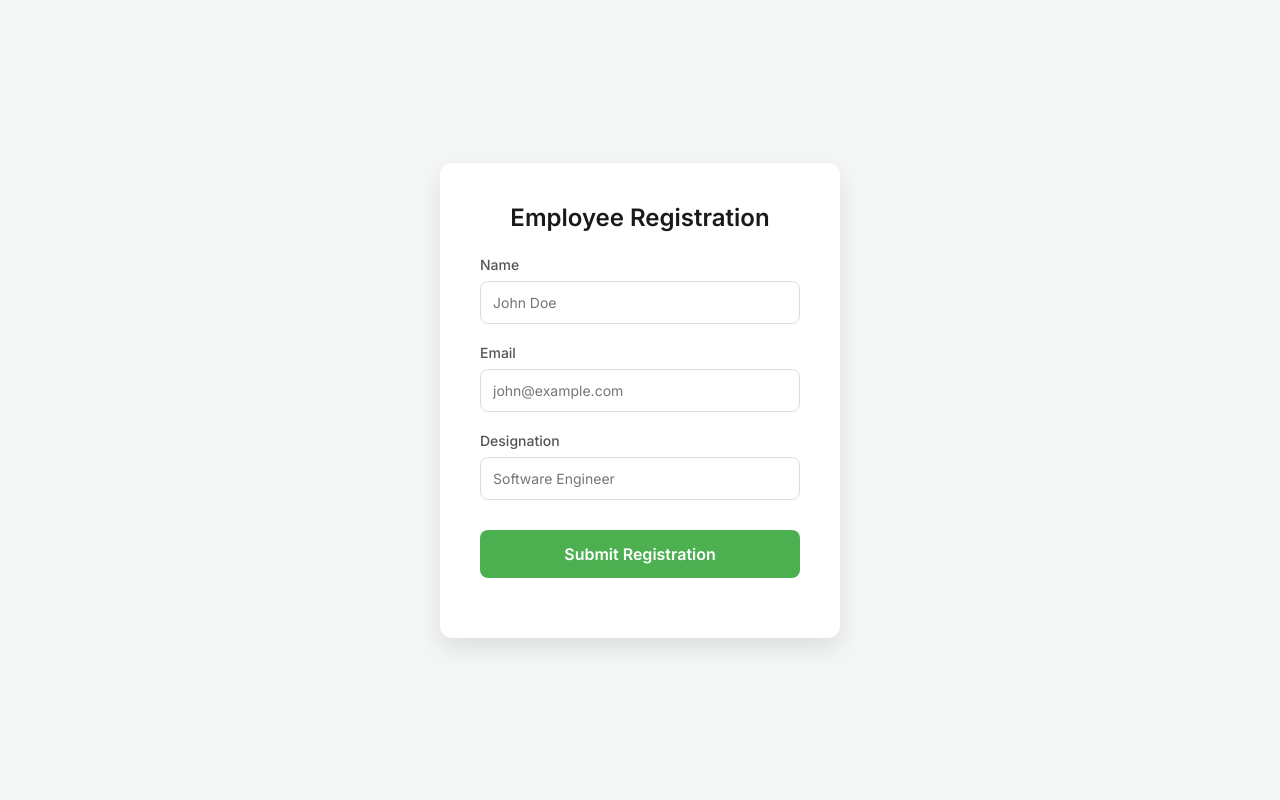
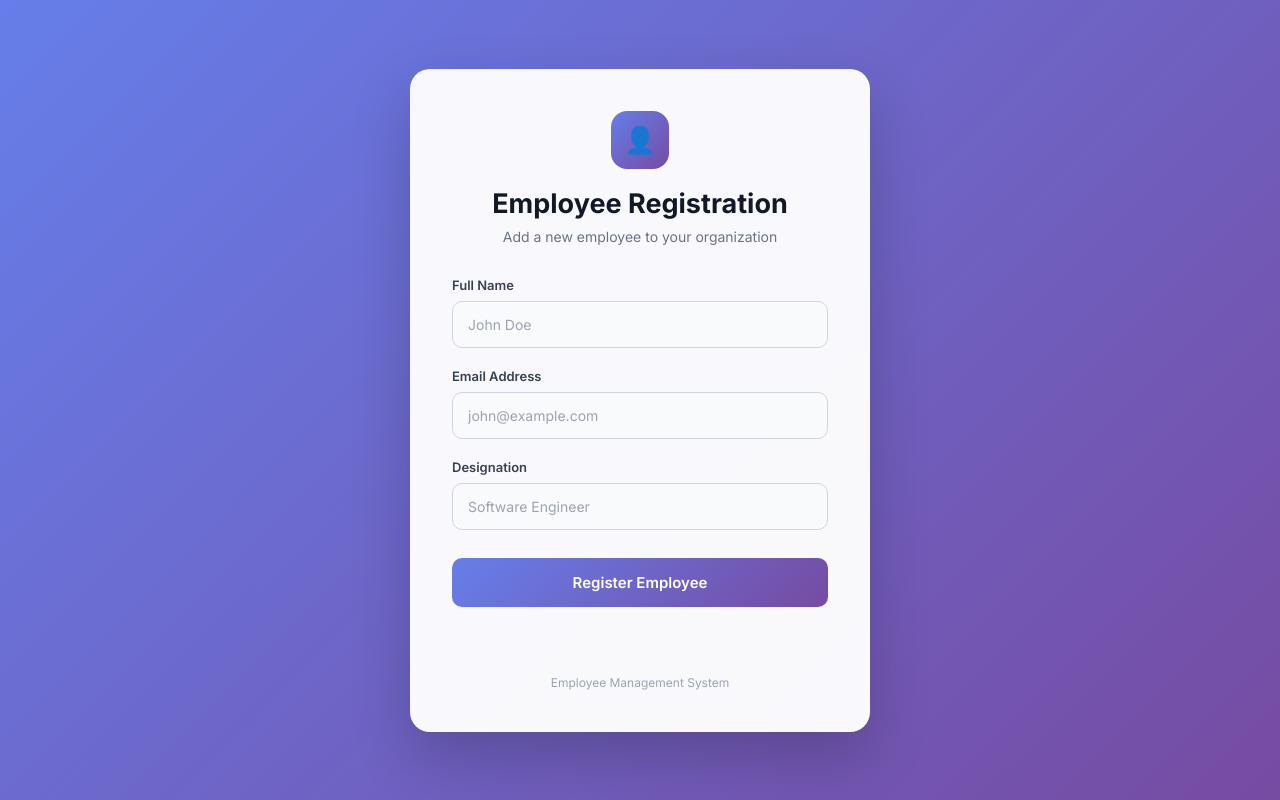
Before and after one commit to hajera-nishat/Jenkins_project_fresh, a plain HTML site: page frontend/index.html in a window 1280 px wide. Drawn offline with Linux system fonts and the light colour scheme.

Commit message:
Improve employee registration UI

```diff
--- a/frontend/index.html
+++ b/frontend/index.html
@@ -4,7 +4,9 @@
     <meta charset="UTF-8">
     <meta name="viewport" content="width=device-width, initial-scale=1.0">
     <title>Employee Registration</title>
-    <link href="https://fonts.googleapis.com/css2?family=Inter:wght@400;500;600&display=swap" rel="stylesheet">
+
+    <link href="https://fonts.googleapis.com/css2?family=Inter:wght@400;500;600;700&display=swap" rel="stylesheet">
+
     <style>
         * {
             box-sizing: border-box;
@@ -14,29 +16,52 @@
         }
 
         body {
-            background-color: #f4f7f6;
+            min-height: 100vh;
             display: flex;
             justify-content: center;
             align-items: center;
-            height: 100vh;
-            color: #333;
+            padding: 20px;
+            background: linear-gradient(135deg, #667eea, #764ba2);
+            color: #1f2937;
         }
 
         .container {
-            background-color: #ffffff;
-            padding: 40px;
-            border-radius: 12px;
-            box-shadow: 0 10px 25px rgba(0, 0, 0, 0.1);
             width: 100%;
-            max-width: 400px;
+            max-width: 460px;
+            background: rgba(255, 255, 255, 0.96);
+            padding: 42px;
+            border-radius: 20px;
+            box-shadow: 0 25px 60px rgba(0, 0, 0, 0.2);
+        }
+
+        .header {
+            text-align: center;
+            margin-bottom: 32px;
+        }
+
+        .icon {
+            width: 58px;
+            height: 58px;
+            margin: 0 auto 18px;
+            display: flex;
+            align-items: center;
+            justify-content: center;
+            border-radius: 16px;
+            background: linear-gradient(135deg, #667eea, #764ba2);
+            color: white;
+            font-size: 26px;
         }
 
         h1 {
-            text-align: center;
-            font-size: 24px;
-            margin-bottom: 24px;
-            color: #1a1a1a;
-            font-weight: 600;
+            font-size: 27px;
+            font-weight: 700;
+            margin-bottom: 8px;
+            color: #111827;
+        }
+
+        .subtitle {
+            font-size: 14px;
+            color: #6b7280;
         }
 
         .form-group {
@@ -46,93 +71,164 @@
         label {
             display: block;
             margin-bottom: 8px;
-            font-size: 14px;
-            font-weight: 500;
-            color: #555;
+            font-size: 13px;
+            font-weight: 600;
+            color: #374151;
         }
 
-        input[type="text"],
-        input[type="email"] {
+        input {
             width: 100%;
-            padding: 12px;
-            border: 1px solid #ddd;
-            border-radius: 8px;
+            padding: 14px 15px;
+            border: 1px solid #d1d5db;
+            border-radius: 10px;
+            background: #f9fafb;
+            color: #111827;
             font-size: 14px;
-            transition: all 0.3s ease;
+            outline: none;
+            transition: all 0.25s ease;
         }
 
-        input[type="text"]:focus,
-        input[type="email"]:focus {
-            border-color: #4CAF50;
-            outline: none;
-            box-shadow: 0 0 0 3px rgba(76, 175, 80, 0.1);
+        input::placeholder {
+            color: #9ca3af;
+        }
+
+        input:focus {
+            background: #ffffff;
+            border-color: #667eea;
+            box-shadow: 0 0 0 4px rgba(102, 126, 234, 0.12);
         }
 
         button[type="submit"] {
             width: 100%;
-            padding: 14px;
-            background-color: #4CAF50;
+            padding: 15px;
+            margin-top: 8px;
+            border: none;
+            border-radius: 10px;
+            background: linear-gradient(135deg, #667eea, #764ba2);
             color: white;
-            border: none;
-            border-radius: 8px;
-            font-size: 16px;
+            font-size: 15px;
             font-weight: 600;
             cursor: pointer;
-            transition: background-color 0.3s ease, transform 0.1s ease;
-            margin-top: 10px;
+            transition: transform 0.2s ease, box-shadow 0.2s ease;
         }
 
         button[type="submit"]:hover {
-            background-color: #45a049;
+            transform: translateY(-2px);
+            box-shadow: 0 10px 25px rgba(102, 126, 234, 0.35);
         }
 
         button[type="submit"]:active {
-            transform: translateY(2px);
+            transform: translateY(0);
+        }
+
+        button[type="submit"]:disabled {
+            opacity: 0.7;
+            cursor: not-allowed;
+            transform: none;
         }
 
         #result {
             margin-top: 20px;
+            padding: 12px;
+            border-radius: 8px;
             text-align: center;
             font-size: 14px;
-            color: #4CAF50;
             font-weight: 500;
+            min-height: 0;
+        }
+
+        .footer {
+            margin-top: 24px;
+            text-align: center;
+            font-size: 12px;
+            color: #9ca3af;
+        }
+
+        @media (max-width: 500px) {
+            .container {
+                padding: 30px 24px;
+            }
+
+            h1 {
+                font-size: 24px;
+            }
         }
     </style>
 </head>
+
 <body>
 
     <div class="container">
-        <h1>Employee Registration</h1>
+
+        <div class="header">
+            <div class="icon">👤</div>
+
+            <h1>Employee Registration</h1>
+
+            <p class="subtitle">
+                Add a new employee to your organization
+            </p>
+        </div>
 
         <form id="employeeForm">
+
             <div class="form-group">
-                <label for="name">Name</label>
-                <input type="text" id="name" placeholder="John Doe" required>
+                <label for="name">Full Name</label>
+
+                <input
+                    type="text"
+                    id="name"
+                    placeholder="John Doe"
+                    required
+                >
             </div>
 
             <div class="form-group">
-                <label for="email">Email</label>
-                <input type="email" id="email" placeholder="john@example.com" required>
+                <label for="email">Email Address</label>
+
+                <input
+                    type="email"
+                    id="email"
+                    placeholder="john@example.com"
+                    required
+                >
             </div>
 
             <div class="form-group">
                 <label for="designation">Designation</label>
-                <input type="text" id="designation" placeholder="Software Engineer" required>
+
+                <input
+                    type="text"
+                    id="designation"
+                    placeholder="Software Engineer"
+                    required
+                >
             </div>
 
-            <button type="submit">Submit Registration</button>
+            <button type="submit">
+                Register Employee
+            </button>
+
         </form>
 
         <h2 id="result"></h2>
+
+        <div class="footer">
+            Employee Management System
+        </div>
+
     </div>
 
     <script>
         document.getElementById("employeeForm")
             .addEventListener("submit", async function(event) {
+
                 event.preventDefault();
 
-                const submitBtn = event.target.querySelector('button[type="submit"]');
-                submitBtn.innerText = "Submitting...";
+                const submitBtn =
+                    event.target.querySelector('button[type="submit"]');
+
+                submitBtn.innerText = "Registering...";
                 submitBtn.disabled = true;
 
                 const data = {
@@ -141,7 +237,11 @@
                     designation: document.getElementById("designation").value
                 };
 
+                const resultElement =
+                    document.getElementById("result");
+
                 try {
+
                     const response = await fetch('/api', {
                         method: 'POST',
                         headers: {
@@ -151,14 +251,24 @@
                     });
 
                     const result = await response.text();
-                    document.getElementById("result").innerHTML = result;
+
+                    resultElement.innerHTML = result;
+                    resultElement.style.color = "#16a34a";
+
                     document.getElementById("employeeForm").reset();
+
                 } catch (error) {
-                    document.getElementById("result").innerHTML = "Error saving employee.";
-                    document.getElementById("result").style.color = "#f44336";
+
+                    resultElement.innerHTML =
+                        "Error saving employee.";
+
+                    resultElement.style.color = "#dc2626";
+
                 } finally {
-                    submitBtn.innerText = "Submit Registration";
+
+                    submitBtn.innerText = "Register Employee";
                     submitBtn.disabled = false;
+
                 }
             });
     </script>
```
